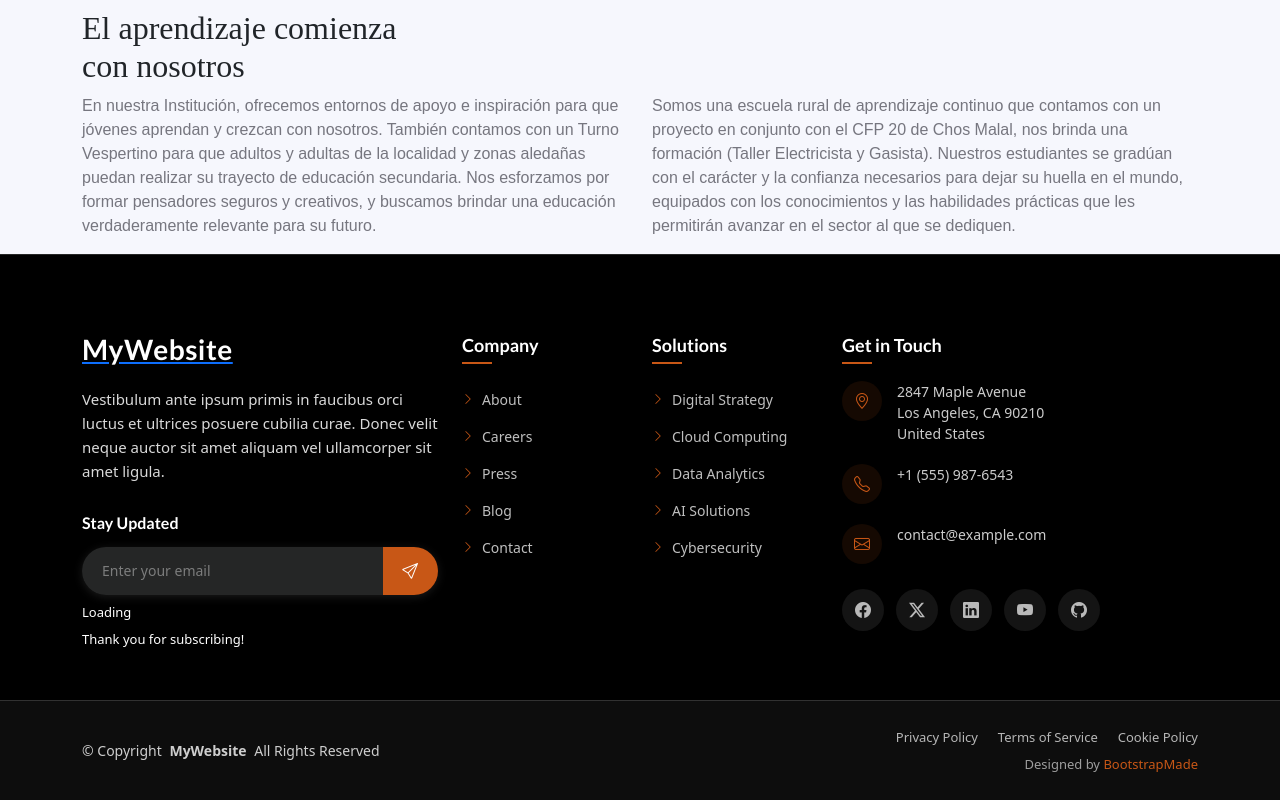
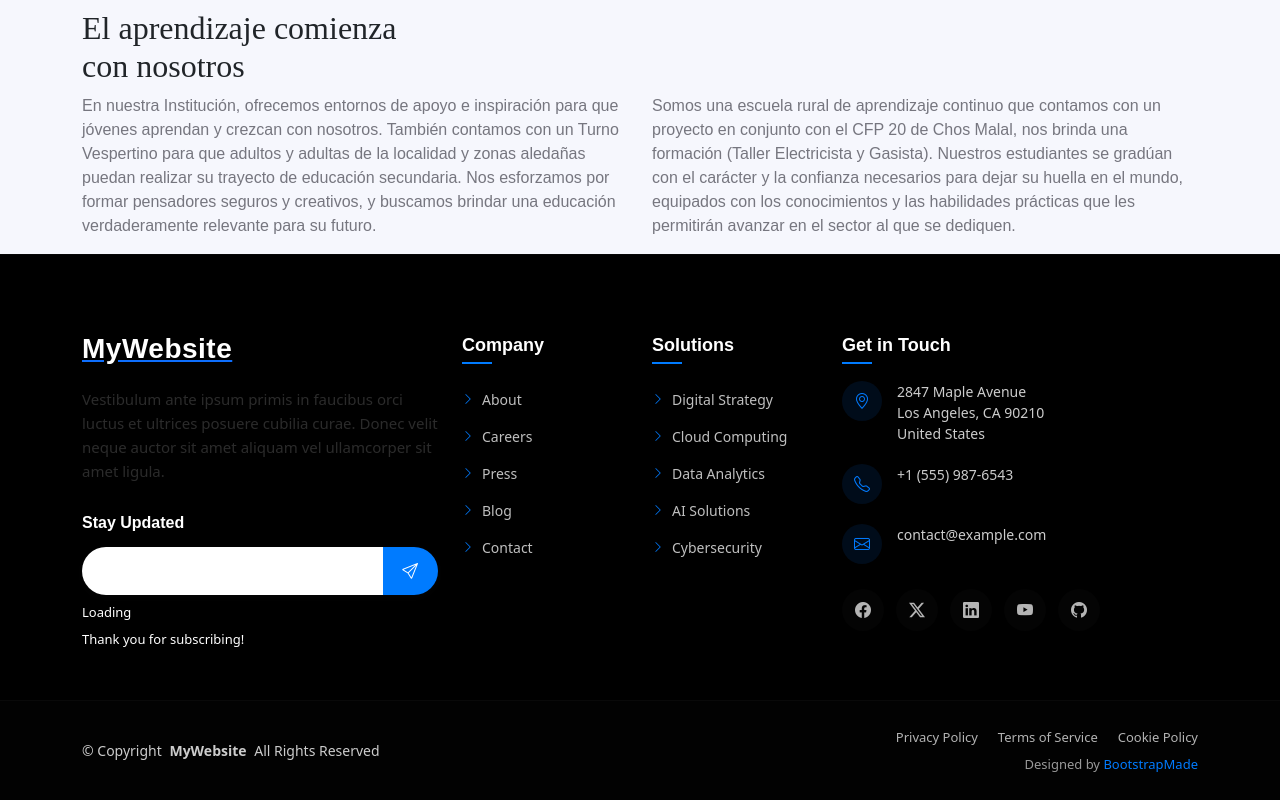
Before and after one commit to ThomasM-dev/cpem83, a React (Vite) app: page / in a window 1280 px wide. Shown: the part 841-1641 px from the top of the page. Built offline with nearby package versions, Linux system fonts and the light colour scheme.

Commit message:
change img banner

```diff
--- a/src/components/Footer/Footer.css
+++ b/src/components/Footer/Footer.css
@@ -1,10 +1,10 @@
 .footer {
-  color: var(--default-color);
-  background: var(--background-color);
+  color: #ffffff;
+  background: #000;
   font-size: 14px;
   padding: 80px 0 0;
   position: relative;
-  border-top: 1px solid color-mix(in srgb, var(--default-color), transparent 85%);
+  border-top: 1px solid rgba(51, 51, 51, 0.15);
 }
 
 .footer .footer-content .logo {
@@ -12,17 +12,17 @@
 }
 
 .footer .footer-content .logo span {
-  color: var(--heading-color);
+  color: #fff;
   font-size: 28px;
   font-weight: 700;
   letter-spacing: 0.5px;
-  font-family: var(--heading-font);
+  font-family: Arial, sans-serif;
 }
 
 .footer .footer-content p {
   font-size: 15px;
   line-height: 1.6;
-  color: color-mix(in srgb, var(--default-color), transparent 15%);
+  color: rgba(51, 51, 51, 0.85);
 }
 
 .footer .newsletter-form {
@@ -30,11 +30,11 @@
 }
 
 .footer .newsletter-form h5 {
-  color: var(--heading-color);
+  color: #fff;
   font-size: 16px;
   font-weight: 600;
   margin-bottom: 15px;
-  font-family: var(--heading-font);
+  font-family: Arial, sans-serif;
 }
 
 .footer .newsletter-form .input-group {
@@ -42,15 +42,15 @@
   display: flex;
   border-radius: 50px;
   overflow: hidden;
-  box-shadow: 0 2px 10px color-mix(in srgb, var(--default-color), transparent 90%);
+  box-shadow: 0 2px 10px rgba(51, 51, 51, 0.1);
 }
 
 .footer .newsletter-form input[type=email] {
   flex: 1;
   padding: 12px 20px;
   border: none;
-  background-color: var(--surface-color);
-  color: var(--default-color);
+  background-color: #ffffff;
+  color: #ffff;
   font-size: 14px;
 }
 
@@ -60,12 +60,12 @@
 }
 
 .footer .newsletter-form input[type=email]::placeholder {
-  color: color-mix(in srgb, var(--default-color), transparent 60%);
+  color: rgba(255, 255, 255, 0.4);
 }
 
 .footer .newsletter-form .btn-subscribe {
-  background-color: var(--accent-color);
-  color: var(--contrast-color);
+  background-color: #007bff;
+  color: #ffffff;
   border: none;
   padding: 12px 20px;
   cursor: pointer;
@@ -73,7 +73,7 @@
 }
 
 .footer .newsletter-form .btn-subscribe:hover {
-  background-color: color-mix(in srgb, var(--accent-color), black 10%);
+  background-color: #0069d9;
 }
 
 .footer .newsletter-form .btn-subscribe i {
@@ -88,12 +88,12 @@
 }
 
 .footer h4 {
-  color: var(--heading-color);
+  color: #fff;
   font-size: 18px;
   font-weight: 600;
   margin-bottom: 25px;
   position: relative;
-  font-family: var(--heading-font);
+  font-family: Arial, sans-serif;
 }
 
 .footer h4:after {
@@ -103,7 +103,7 @@
   bottom: -8px;
   width: 30px;
   height: 2px;
-  background-color: var(--accent-color);
+  background-color: #007bff;
 }
 
 .footer .footer-links ul {
@@ -124,7 +124,7 @@
 }
 
 .footer .footer-links ul a {
-  color: color-mix(in srgb, var(--default-color), transparent 25%);
+  color: rgba(255, 255, 255, 0.75);
   text-decoration: none;
   display: flex;
   align-items: center;
@@ -133,13 +133,13 @@
 }
 
 .footer .footer-links ul a:hover {
-  color: var(--accent-color);
+  color: #007bff;
 }
 
 .footer .footer-links ul a i {
   margin-right: 8px;
   font-size: 12px;
-  color: var(--accent-color);
+  color: #007bff;
 }
 
 .footer .footer-contact .contact-item {
@@ -151,7 +151,7 @@
 .footer .footer-contact .contact-item .contact-icon {
   width: 40px;
   height: 40px;
-  background-color: color-mix(in srgb, var(--accent-color), transparent 90%);
+  background-color: rgba(0, 123, 255, 0.1);
   border-radius: 50%;
   display: flex;
   align-items: center;
@@ -161,13 +161,13 @@
 }
 
 .footer .footer-contact .contact-item .contact-icon i {
-  color: var(--accent-color);
+  color: #007bff;
   font-size: 16px;
 }
 
 .footer .footer-contact .contact-item .contact-info p {
   margin: 0;
-  color: color-mix(in srgb, var(--default-color), transparent 20%);
+  color: rgba(255, 255, 255, 0.8);
   font-size: 14px;
   line-height: 1.5;
 }
@@ -181,8 +181,8 @@
 .footer .social-links a {
   width: 42px;
   height: 42px;
-  background-color: color-mix(in srgb, var(--default-color), transparent 92%);
-  color: color-mix(in srgb, var(--default-color), transparent 30%);
+  background-color: rgba(51, 51, 51, 0.08);
+  color: rgba(255, 255, 255, 0.7);
   display: flex;
   align-items: center;
   justify-content: center;
@@ -192,8 +192,8 @@
 }
 
 .footer .social-links a:hover {
-  background-color: var(--accent-color);
-  color: var(--contrast-color);
+  background-color: #007bff;
+  color: #ffffff;
   transform: translateY(-3px);
 }
 
@@ -204,14 +204,14 @@
 .footer .footer-bottom {
   margin-top: 50px;
   padding: 25px 0;
-  background-color: color-mix(in srgb, var(--default-color), transparent 95%);
-  border-top: 1px solid color-mix(in srgb, var(--default-color), transparent 85%);
+  background-color: rgba(51, 51, 51, 0.05);
+  border-top: 1px solid rgba(51, 51, 51, 0.15);
 }
 
 .footer .footer-bottom .copyright p {
   margin: 0;
   font-size: 14px;
-  color: color-mix(in srgb, var(--default-color), transparent 20%);
+  color: rgba(255, 255, 255, 0.8);
 }
 
 @media (max-width: 991px) {
@@ -234,7 +234,7 @@
 }
 
 .footer .footer-bottom .footer-bottom-links a {
-  color: color-mix(in srgb, var(--default-color), transparent 30%);
+  color: rgba(255, 255, 255, 0.7);
   font-size: 13px;
   margin-left: 20px;
   text-decoration: none;
@@ -245,7 +245,7 @@
 }
 
 .footer .footer-bottom .footer-bottom-links a:hover {
-  color: var(--accent-color);
+  color: #007bff;
 }
 
 @media (max-width: 991px) {
@@ -257,7 +257,7 @@
 .footer .footer-bottom .credits {
   text-align: right;
   font-size: 13px;
-  color: color-mix(in srgb, var(--default-color), transparent 40%);
+  color: rgba(255, 255, 255, 0.6);
 }
 
 @media (max-width: 991px) {
@@ -267,7 +267,7 @@
 }
 
 .footer .footer-bottom .credits a {
-  color: var(--accent-color);
+  color: #007bff;
   text-decoration: none;
 }
 
--- a/src/components/HeroBanner/index.jsx
+++ b/src/components/HeroBanner/index.jsx
@@ -1,4 +1,4 @@
-import institution_image from "../../assets/cpem83-taqui-1.jpg";
+import institution_img from "../../assets/institucion_cpem.webp";
 import "./HeroBanner.css";
 
 const HeroBanner = () => {
@@ -7,7 +7,7 @@ const HeroBanner = () => {
       <div className="image-background">
         <img
           className="institution-image"
-          src={institution_image}
+          src={institution_img}
           alt="Institución educativa Cpem N°83"
         />
         <div className="image-overlay"></div>
```
Also changed, not shown: src/assets/cpem83-taqui-1.jpg (deleted), 1 other file (tests, documents, lock files or other folders).
